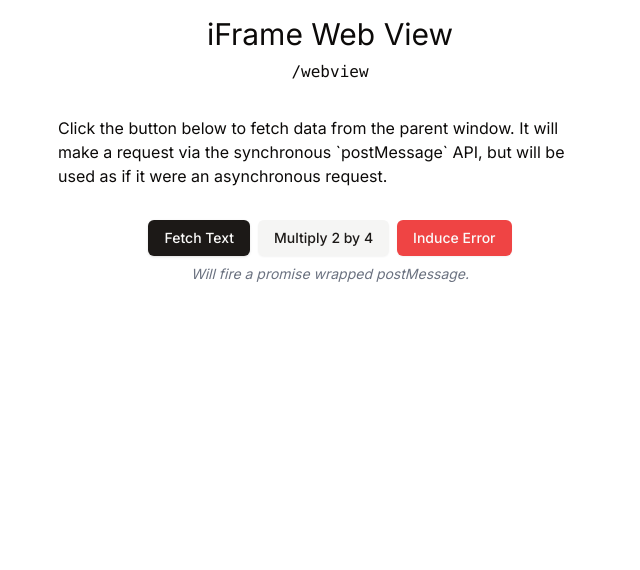
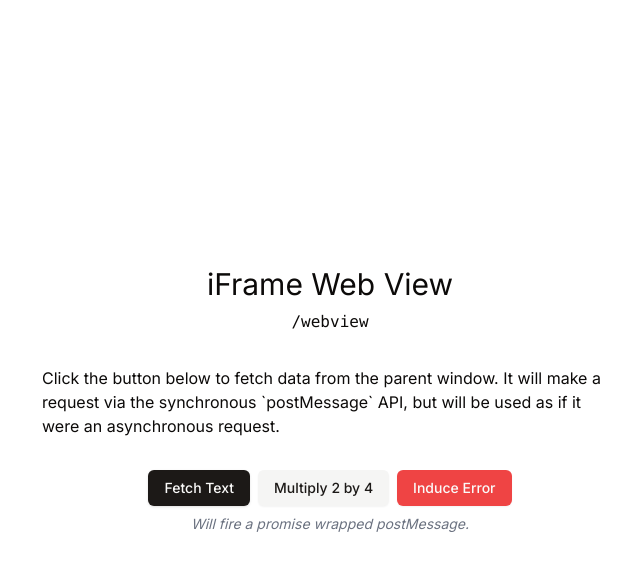
Before and after one commit to khou22/async-post-message, a Next.js app: page /webview in a window 1280 px wide. Shown: the top 570 px of the page, without its empty margins (310-950 px from the left). Built offline with nearby package versions, Linux system fonts and the light colour scheme.

Commit message:
Gradient background

```diff
--- a/src/app/layout.tsx
+++ b/src/app/layout.tsx
@@ -1,3 +1,4 @@
+import { cn } from "@/lib/utils";
 import "./globals.css";
 import type { Metadata } from "next";
 import { Inter } from "next/font/google";
@@ -19,7 +20,14 @@ export default function RootLayout({
       <head>
         <link rel="icon" href="/favicon.ico" sizes="any" />
       </head>
-      <body className={inter.className}>{children}</body>
+      <body
+        className={cn(
+          inter.className,
+          "bg-gradient-to-br from-white to-gray-100"
+        )}
+      >
+        {children}
+      </body>
     </html>
   );
 }
--- a/src/app/webview/page.tsx
+++ b/src/app/webview/page.tsx
@@ -84,13 +84,13 @@ const WebviewPage: NextPage = () => {
   }, []);
 
   return (
-    <div className="flex flex-col items-center justify-center p-4 max-w-xl m-auto gap-y-8">
+    <div className="flex flex-col items-center justify-center p-4 m-auto gap-y-8 min-h-screen bg-white">
       <div className="text-center">
         <h1 className="text-3xl mb-2">iFrame Web View</h1>
         <pre>{PAGES.WEBVIEW}</pre>
       </div>
 
-      <p>
+      <p className="max-w-xl">
         Click the button below to fetch data from the parent window. It will
         make a request via the synchronous `postMessage` API, but will be used
         as if it were an asynchronous request.
```
Also changed, not shown: src/app/globals.css (line endings or trailing spaces).
